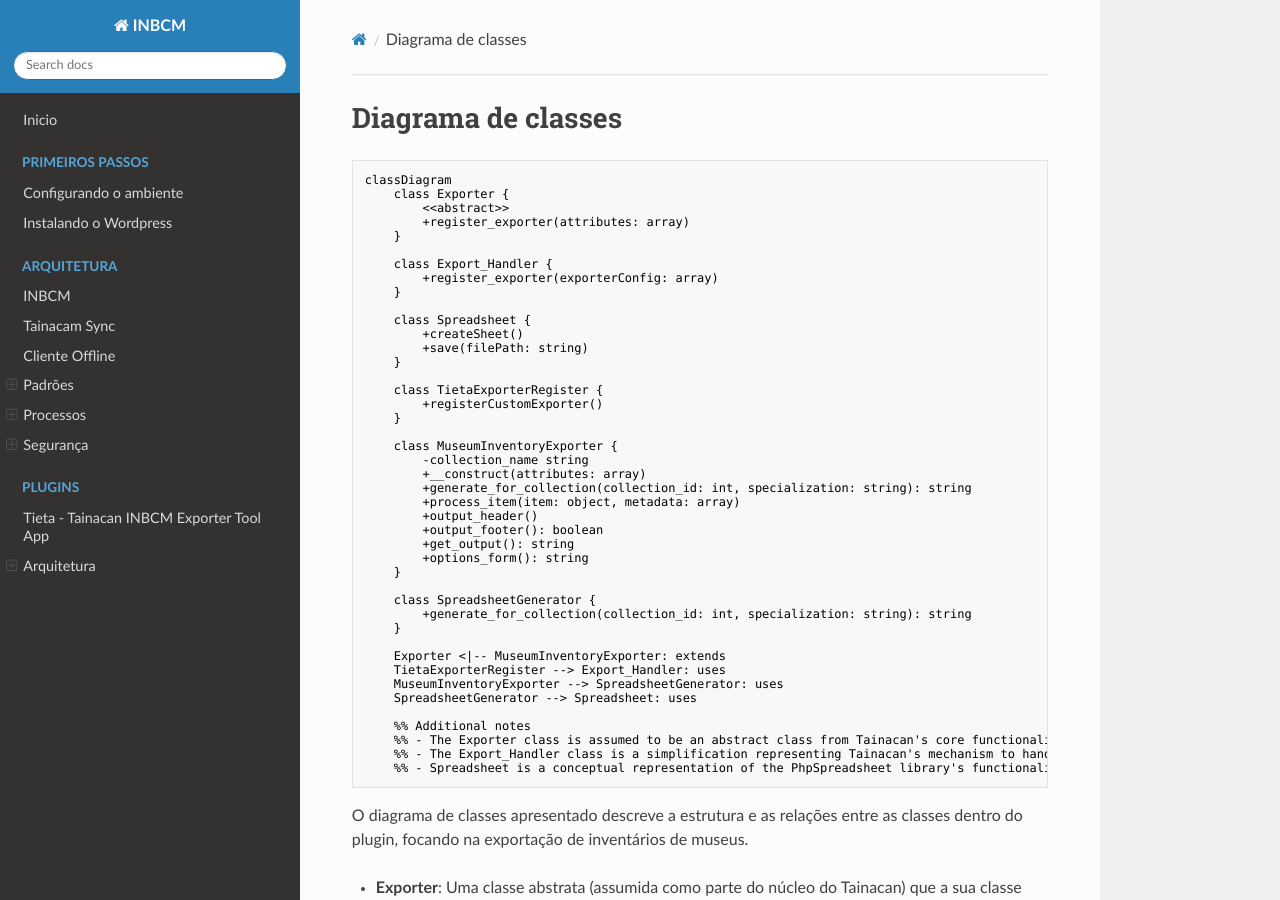
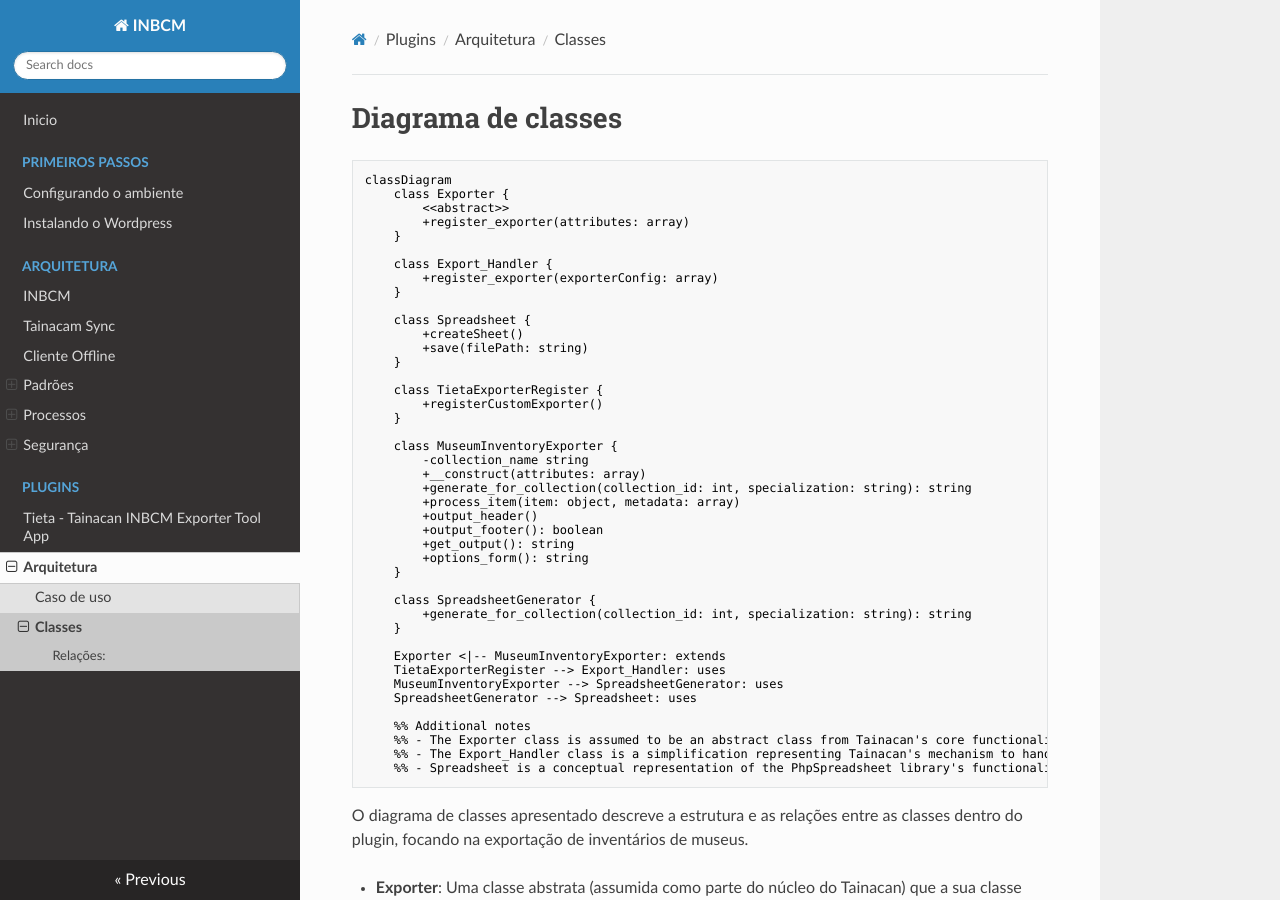
Before and after one commit to Everbero/docs-inbcm, an MkDocs documentation site: the page built from docs/plugins/tieta/arquitetura/classes.md, in a window 1280 px wide and 900 px high. Built offline with MkDocs 1.6.1, drawn with Linux system fonts in a browser that asks for light colours; nearby versions of some CDN libraries.

Commit message:
chore: atualização da estrutura de links

```diff
--- a/mkdocs.yml
+++ b/mkdocs.yml
@@ -23,6 +23,7 @@ nav:
     - 'Tieta - Tainacan INBCM Exporter Tool App': 'plugins/tieta/tieta.md'
     - Arquitetura:
         - 'Caso de uso': 'plugins/tieta/arquitetura/caso-de-uso.md'
+        - 'Classes': 'plugins/tieta/arquitetura/classes.md'
 theme: readthedocs
 plugins:
   - search
```
